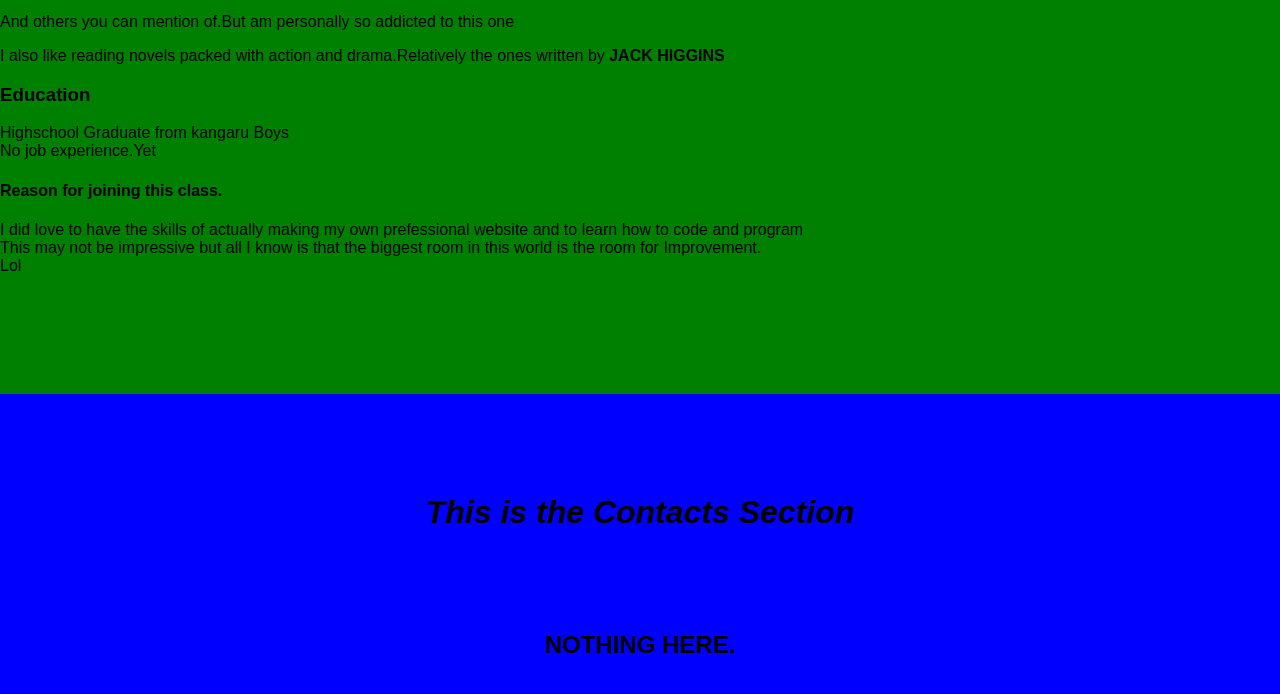
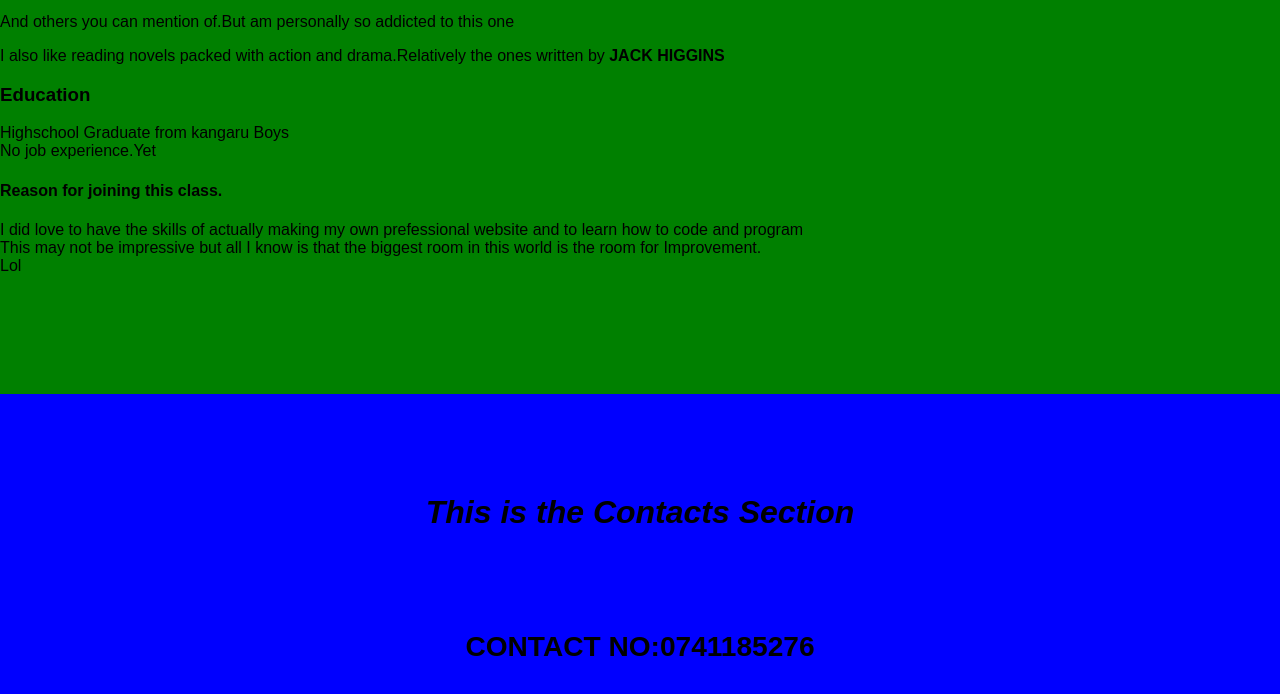
Before and after one commit to Jmungai-tech/Project-portfolio, a plain HTML site: page project.html in a window 1280 px wide. Shown: the part 2406-3100 px from the top of the page. Drawn offline with Linux system fonts and the light colour scheme.

Commit message:
Add contact

```diff
--- a/project.html
+++ b/project.html
@@ -73,7 +73,9 @@
                 </div>
                 <div id="section5">
                     <h1>This is the Contacts Section</h1>
-                    <h2>NOTHING HERE.</h2>
+                    <h2><Email:jermy class="mthangani@gmail com">
+                    <h3>CONTACT NO:0741185276</h3>
+                    </Email:jermy></h2>
                     </div>
                     </body>
 </html>
```
